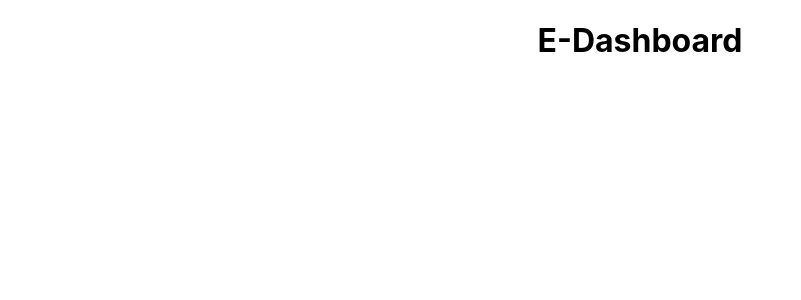
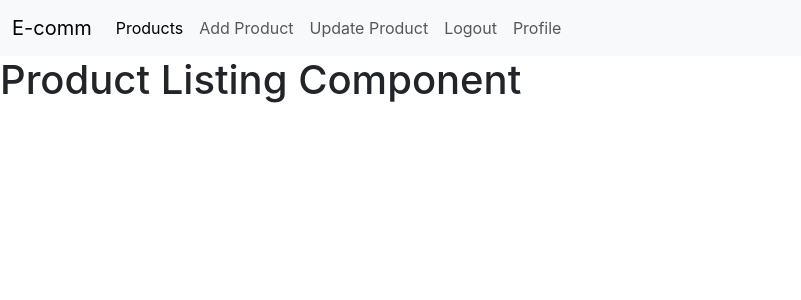
Before and after one commit to luckkalpna/e-Comm_Dashboard, a React (Create React App) app in the folder front-end/: page / in a window 1280 px wide. Shown: the top 300 px of the page, without its empty margins (0-801 px from the left). Built offline with nearby package versions, Linux system fonts and the light colour scheme.

Commit message:
Create navbar and add routing

```diff
--- a/front-end/package.json
+++ b/front-end/package.json
@@ -9,6 +9,7 @@
     "@testing-library/user-event": "^13.5.0",
     "react": "^19.1.0",
     "react-dom": "^19.1.0",
+    "react-router-dom": "^7.6.2",
     "react-scripts": "5.0.1",
     "web-vitals": "^2.1.4"
   },
--- a/front-end/public/index.html
+++ b/front-end/public/index.html
@@ -10,34 +10,22 @@
       content="Web site created using create-react-app"
     />
     <link rel="apple-touch-icon" href="%PUBLIC_URL%/logo192.png" />
-    <!--
-      manifest.json provides metadata used when your web app is installed on a
-      user's mobile device or desktop. See https://developers.google.com/web/fundamentals/web-app-manifest/
-    -->
     <link rel="manifest" href="%PUBLIC_URL%/manifest.json" />
-    <!--
-      Notice the use of %PUBLIC_URL% in the tags above.
-      It will be replaced with the URL of the `public` folder during the build.
-      Only files inside the `public` folder can be referenced from the HTML.
-
-      Unlike "/favicon.ico" or "favicon.ico", "%PUBLIC_URL%/favicon.ico" will
-      work correctly both with client-side routing and a non-root public URL.
-      Learn how to configure a non-root public URL by running `npm run build`.
-    -->
+    <link
+      href="https://cdn.jsdelivr.net/npm/bootstrap@5.3.7/dist/css/bootstrap.min.css"
+      rel="stylesheet"
+      integrity="sha384-LN+7fdVzj6u52u30Kp6M/trliBMCMKTyK833zpbD+pXdCLuTusPj697FH4R/5mcr"
+      crossorigin="anonymous"
+    />
     <title>React App</title>
   </head>
   <body>
     <noscript>You need to enable JavaScript to run this app.</noscript>
     <div id="root"></div>
-    <!--
-      This HTML file is a template.
-      If you open it directly in the browser, you will see an empty page.
-
-      You can add webfonts, meta tags, or analytics to this file.
-      The build step will place the bundled scripts into the <body> tag.
-
-      To begin the development, run `npm start` or `yarn start`.
-      To create a production bundle, use `npm run build` or `yarn build`.
-    -->
+    <script
+      src="https://cdn.jsdelivr.net/npm/bootstrap@5.3.7/dist/js/bootstrap.bundle.min.js"
+      integrity="sha384-ndDqU0Gzau9qJ1lfW4pNLlhNTkCfHzAVBReH9diLvGRem5+R9g2FzA8ZGN954O5Q"
+      crossorigin="anonymous"
+    ></script>
   </body>
 </html>
--- a/front-end/src/App.js
+++ b/front-end/src/App.js
@@ -1,11 +1,21 @@
-import logo from './logo.svg';
-import './App.css';
+import "./App.css";
+import Navbar from "./Navbar";
+import { BrowserRouter, Routes, Route } from "react-router-dom";
 
 function App() {
   return (
-    <div className="App">
-      <h1>E-Dashboard</h1>
-    </div>
+    <>
+      <BrowserRouter>
+        <Navbar />
+        <Routes>
+          <Route path="/" element={<h1>Product Listing Component</h1>} />
+          <Route path="/add" element={<h1>Add Product Component</h1>} />
+          <Route path="/update" element={<h1>Update Product Component</h1>} />
+          <Route path="/logout" element={<h1>Logout Page</h1>} />
+          <Route path="/profile" element={<h1>Profile Page</h1>} />
+        </Routes>
+      </BrowserRouter>
+    </>
   );
 }
 
--- /dev/null
+++ b/front-end/src/Navbar.js
@@ -0,0 +1,36 @@
+import React from 'react'
+import { Link } from 'react-router-dom'
+
+export default function Navbar() {
+  return (
+    <>
+    <nav className="navbar navbar-expand-lg bg-body-tertiary">
+  <div className="container-fluid">
+    <Link className="navbar-brand" to="/">E-comm</Link>
+    <button className="navbar-toggler" type="button" data-bs-toggle="collapse" data-bs-target="#navbarSupportedContent" aria-controls="navbarSupportedContent" aria-expanded="false" aria-label="Toggle navigation">
+      <span className="navbar-toggler-icon"></span>
+    </button>
+    <div className="collapse navbar-collapse" id="navbarSupportedContent">
+      <ul className="navbar-nav me-auto mb-2 mb-lg-0">
+        <li className="nav-item">
+          <Link className="nav-link active" aria-current="page" to="/">Products</Link>
+        </li>
+        <li className="nav-item">
+          <Link className="nav-link" to="/add">Add Product</Link>
+        </li>
+        <li className="nav-item">
+          <Link className="nav-link" to="/update">Update Product</Link>
+        </li>
+        <li className="nav-item">
+          <Link className="nav-link" to="/logout">Logout</Link>
+        </li>
+        <li className="nav-item">
+          <Link className="nav-link" to="/profile">Profile</Link>
+        </li>
+      </ul>
+    </div>
+  </div>
+</nav>
+    </>
+  )
+}
```
Also changed, not shown: 1 other file (tests, documents, lock files or other folders).
